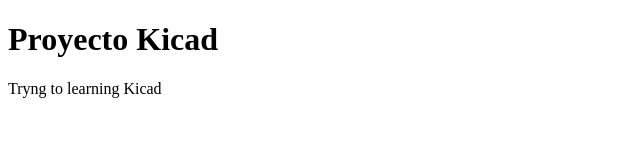
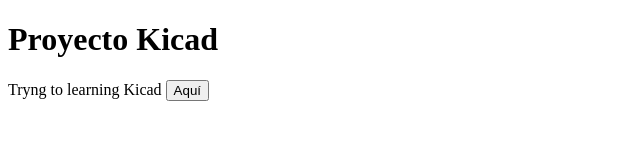
Before and after one commit to Alexander-Espinoza/kicad, a plain HTML site: page index.html in a window 1280 px wide. Shown: the whole page, without its empty margins (0-640 px from the left). Drawn offline with Linux system fonts and the light colour scheme.

Commit message:
input en index.html

```diff
--- a/index.html
+++ b/index.html
@@ -9,6 +9,7 @@
     <h1>Proyecto Kicad</h1>
     <div>
         Tryng to learning Kicad
+        <input type="button" value="Aquí">
     </div>
 </body>
 </html>
```
